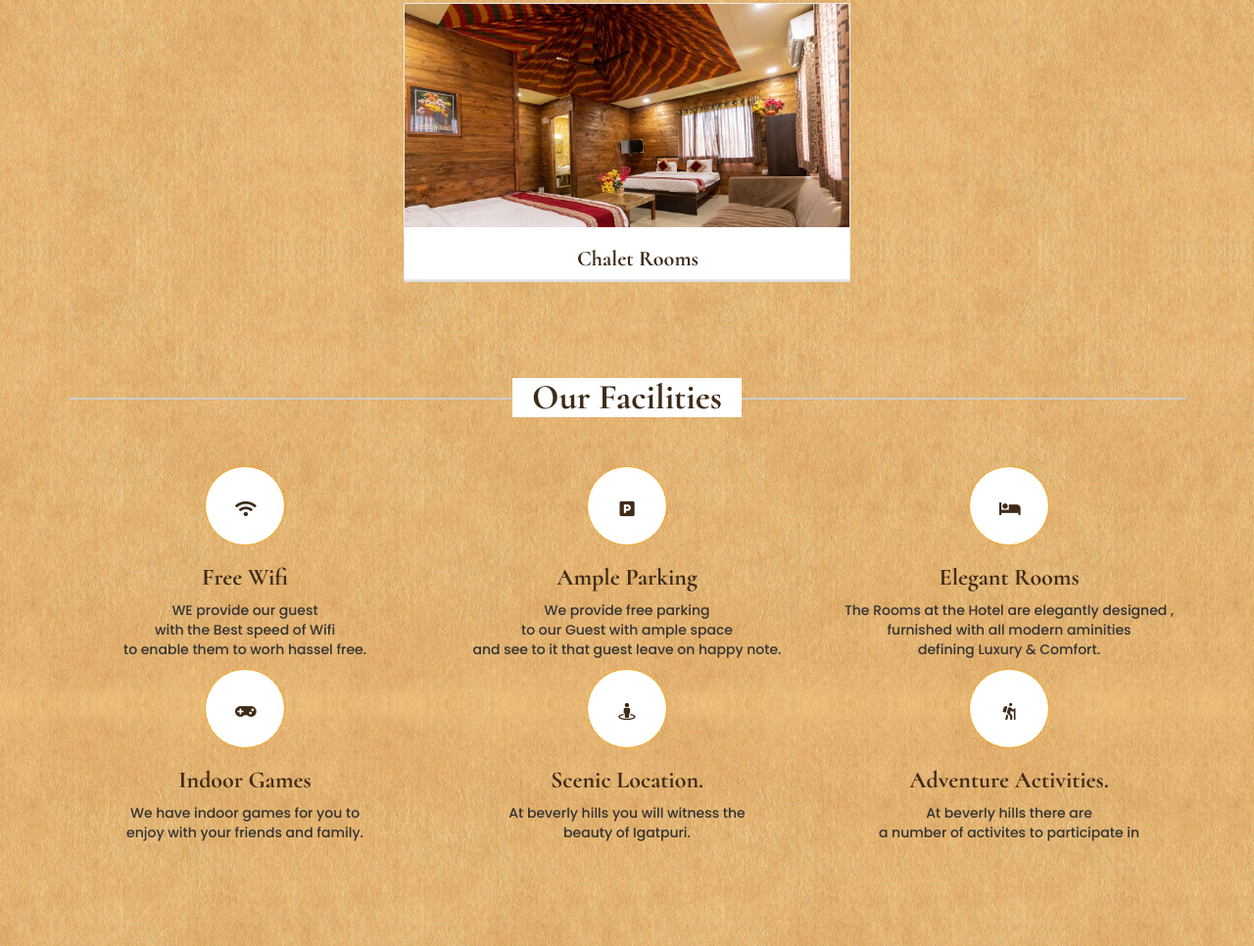
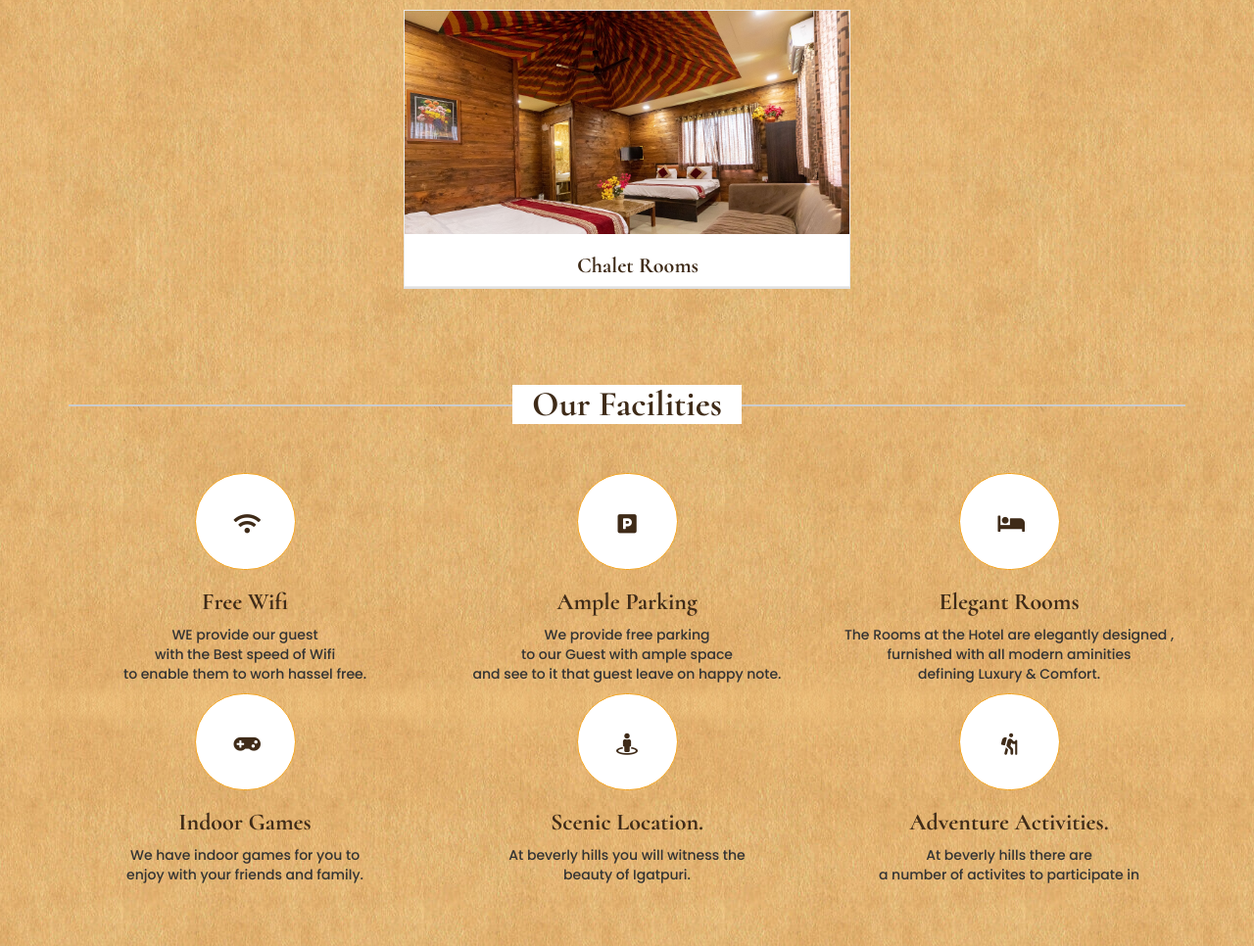
Before and after one commit to hospitalityminds/beverly-hills, a plain HTML site: page index.html in a window 1280 px wide. Shown: the part 1131-2097 px from the top of the page at 98% size. Drawn offline with nearby package versions, Linux system fonts and the light colour scheme; some packages are replaced by stand-ins of ours.

Commit message:
Add files via upload

```diff
--- a/css/theme.css
+++ b/css/theme.css
@@ -1079,7 +1079,7 @@ text-align: center;
 	-webkit-border-radius: 60px;
 	-moz-border-radius: 60px;
 	border-radius: 60px;
-	padding: 30px;
+	padding: 39px;
 	display: table;
 	margin: 0 auto;
 	background-color: #fff;
@@ -1090,7 +1090,7 @@ text-align: center;
 	transition: all 0.3s ease-in-out;
 	display: inline-block;
 	position: relative;
-	float: left;
+	/* float: left; */
 	border: 1px solid;
 }
 .usp .box-icon .circle {
@@ -1114,10 +1114,10 @@ text-align: center;
 }
 /* Icon */
 .box-icon i {
-	width: 20px;
-	height: 10px;
-	text-align: center;
-	vertical-align: middle;
+	width: 23px;
+	height: 13px;
+	text-align: center !important;
+	vertical-align: middle !important;
 	-webkit-transition: all 0.6s ease-in-out;
 	-moz-transition: all 0.6s ease-in-out;
 	-o-transition: all 0.6s ease-in-out;
@@ -2182,3 +2182,6 @@ border: 1px solid;
 		background-image: url(../images/cover.jpg);
 	}
    }
+   .fa{
+	   font-size: 22px !important;
+   }
```
